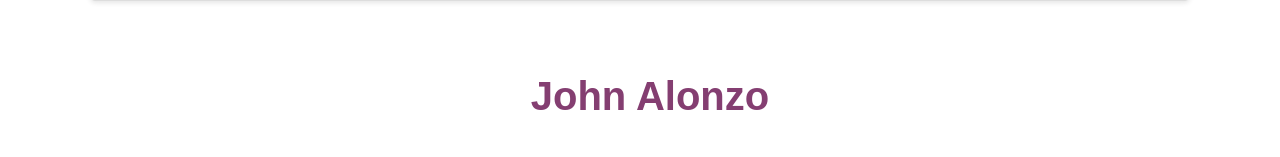
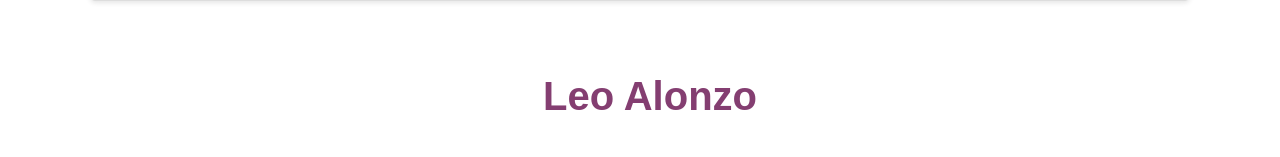
Before and after one commit to alonzo0812/GERPHIS-website, a plain HTML site: page reflection.html in a window 1280 px wide. Shown: the part 952-1109 px from the top of the page. Drawn offline with Linux system fonts and the light colour scheme.

Commit message:
Add files via upload
Name change from John to Leo for reflection

```diff
--- a/reflection.html
+++ b/reflection.html
@@ -44,7 +44,7 @@
     </div>
     <div class="reflection-content">
         <div class="reflection-name">
-            <h2>John Alonzo</h2>
+            <h2>Leo Alonzo</h2>
         </div>
         <div class="reflect-content">
             <p>Upon doing this final task, and being able to read through the struggles surrounding women’s reproductive health in the Philippines, I find it somewhat funny that there exists this irony of a system that simultaneously glorifies motherhood yet neglects the same women who sustain it. The statistics show the number of real lives being constrained by systemic failures. We have teenage mothers trapped in poverty, women risking death from unsafe abortions, and marginalized communities being denied basic healthcare.
```
